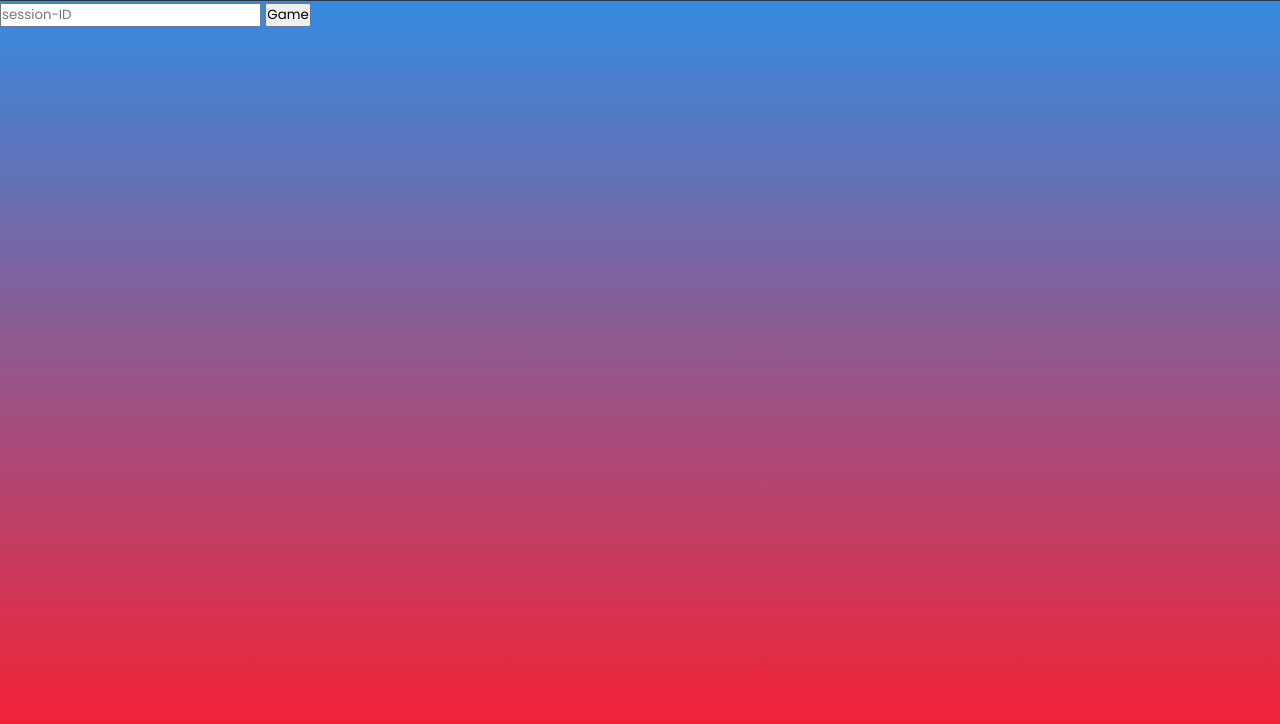
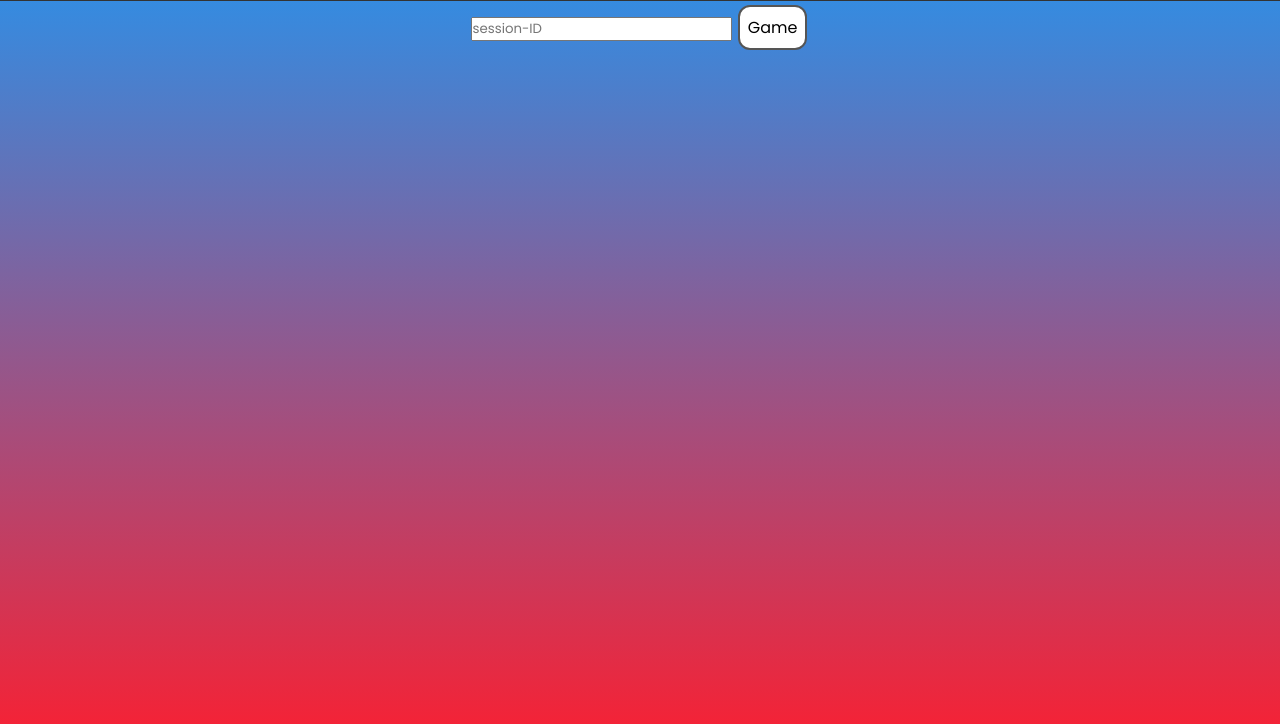
Before and after one commit to SupLeaf/CloudComputing, a plain HTML site: page website/indexWeiterleiten.html in a window 1280 px wide. Shown: the part 76-800 px from the top of the page. Drawn offline with Linux system fonts and the light colour scheme.

Commit message:
update max am 28.12.2024
ich habe versucht den index weiterleiten zu fixen hoffe es geht jetzt

```diff
--- a/website/indexWeiterleiten.html
+++ b/website/indexWeiterleiten.html
@@ -42,16 +42,31 @@
         background-color: #575757;
     }
 
-    .sessionInput{
-        align-content: center;
+    #sessionInput{
+        display: flex;
+        justify-content: center;
         align-items: center;
-        align-self: center;
     }
-    .ButtonSurvey{
-        align-items: center;
-        align-content: center;
-        align-items: end;
+    .button {
+        border: none;
+        color: white;
+        padding: 8px 8px;
+        text-align: center;
+        text-decoration: none;
+        display: inline-block;
+        font-size: 16px;
+        margin: 4px 2px;
+        transition-duration: 0.4s;
+        cursor: pointer;
+        background-color: white;
+        color: black;
+        border: 2px solid #555555;
+        border-radius: 12px;
     }
+      .button:hover {
+        background-color: #555555;
+        color: white;
+      }
 </style>
 
 
@@ -74,15 +89,32 @@
     <div id="sessionInput">
         <form id="surveyForm">
             <input name="surveyID" inputmode="numeric" type="text" pattern="\d{4}" maxlength="4" placeholder="session-ID" required>
-            <button id="ButtonSurvey" type="submit"><span>Game</span></button>
+            <button id="ButtonSurvey" class="button" type="submit"><span>Game</span></button>
         </form>
     </div>
 
     <script>
+
+        function checkSurveyID(surveyID) {
+            if (!surveyID.includes(surveyID)) {
+                // Display a pop-up window if the survey ID is not found
+                alert('Survey ID not found. Please check and try again.');
+            } else {
+                // Proceed with the survey
+                console.log('Survey ID found. Proceeding with the survey...');
+            }
+        }
+
+
+
+
+
         function redirectToUser(event) {
             event.preventDefault();
             const surveyID = document.querySelector('input[name="surveyID"]').value;
+            checkSurveyID(SurveyID);
             window.location.href = `indexUser.html?surveyid=${surveyID}`;
+
         }
         document.getElementById('surveyForm').addEventListener('submit', redirectToUser);
     </script>
```
Also changed, not shown: website/indexAdmin.html (+2 -2 lines).
